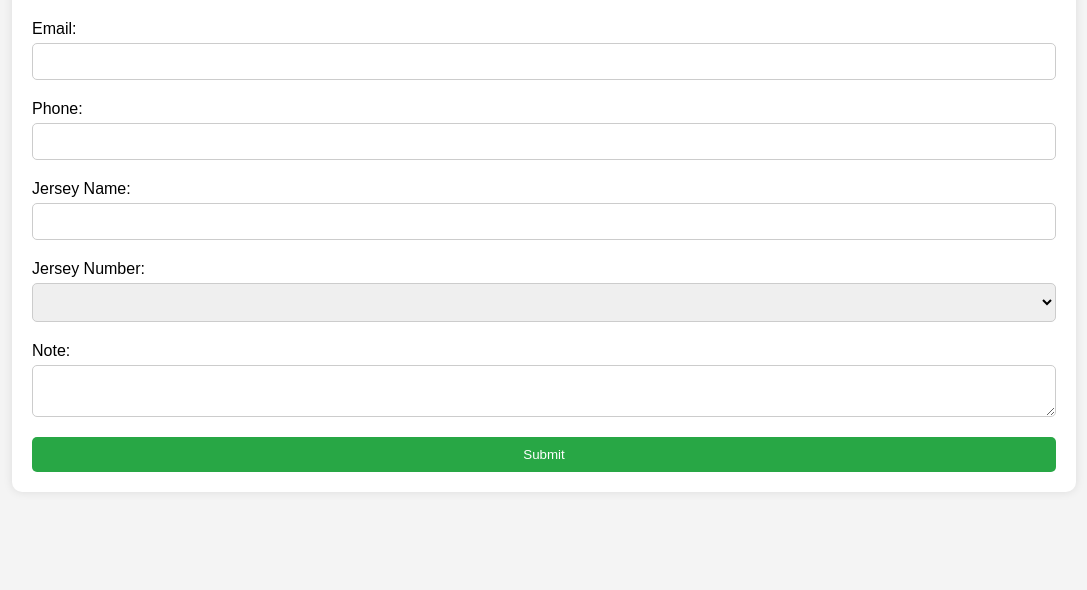
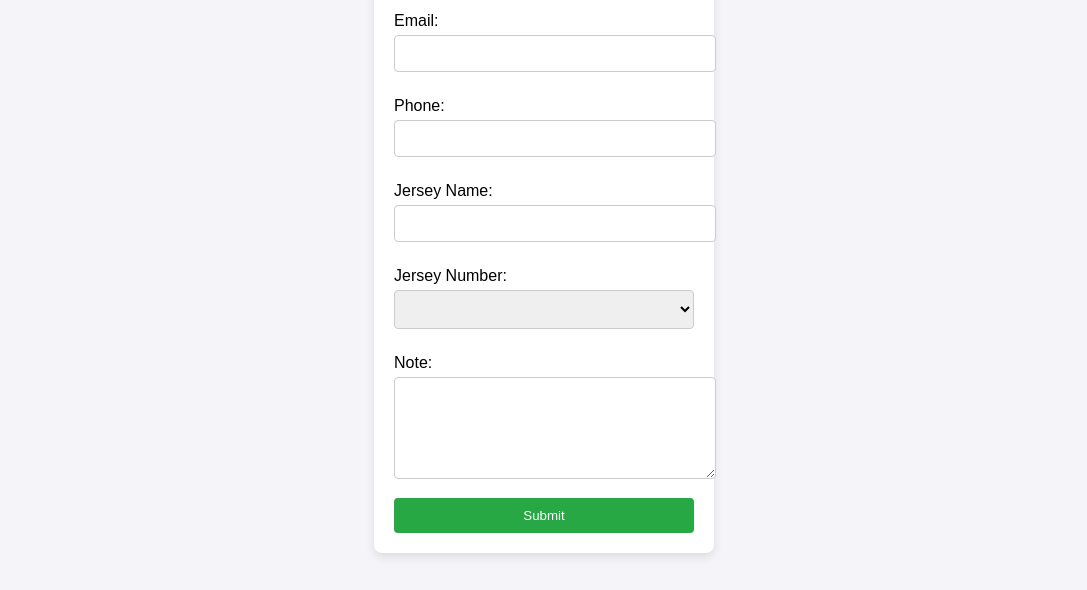
Before and after one commit to dgxtanix/dgjersey, a plain HTML site: page index.html in a window 1280 px wide. Shown: the part 210-800 px from the top of the page, without its empty margins (96-1183 px from the left). Drawn offline with Linux system fonts and the light colour scheme; no server answers.

Commit message:
Update styles.css

```diff
--- a/styles.css
+++ b/styles.css
@@ -1,46 +1,51 @@
 body {
     font-family: Arial, sans-serif;
-    background-color: #f4f4f4;
+    background-color: #f4f4f9;
+    display: flex;
+    justify-content: center;
+    align-items: center;
+    height: 100vh;
     margin: 0;
-    padding: 0;
 }
 
 .container {
-    width: 80%;
-    margin: 0 auto;
+    background-color: white;
     padding: 20px;
-    background-color: white;
-    border-radius: 10px;
-    box-shadow: 0 0 10px rgba(0, 0, 0, 0.1);
-    margin-top: 50px;
+    border-radius: 8px;
+    box-shadow: 0 4px 10px rgba(0, 0, 0, 0.1);
+    width: 300px;
 }
 
 h1 {
     text-align: center;
-}
-
-form {
-    display: flex;
-    flex-direction: column;
+    color: #333;
 }
 
 label {
-    margin-bottom: 5px;
+    display: block;
+    margin: 10px 0 5px;
 }
 
 input, select, textarea {
+    width: 100%;
     padding: 10px;
-    margin-bottom: 20px;
-    border-radius: 5px;
+    margin-bottom: 15px;
     border: 1px solid #ccc;
+    border-radius: 4px;
+}
+
+textarea {
+    resize: vertical;
+    height: 80px;
 }
 
 button {
+    width: 100%;
     padding: 10px;
     background-color: #28a745;
     color: white;
     border: none;
-    border-radius: 5px;
+    border-radius: 4px;
     cursor: pointer;
 }
 
```
